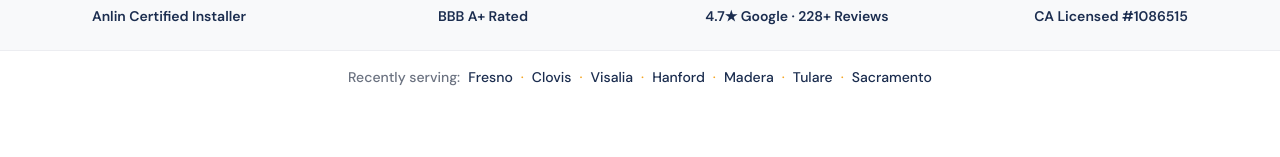
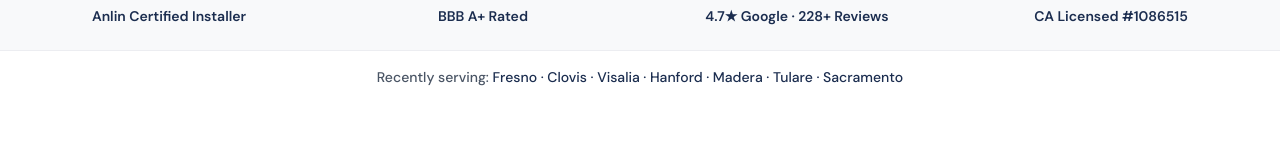
Before and after one commit to keihonsark/hec-website, a Next.js app: page /windows-offer in a window 1280 px wide. Shown: the part 1248-1405 px from the top of the page. Built offline with nearby package versions, Linux system fonts and the light colour scheme.

Commit message:
Fix hero left-edge gradient overlay and remove link styling from local proof cities

```diff
--- a/src/app/windows-offer/page.tsx
+++ b/src/app/windows-offer/page.tsx
@@ -264,6 +264,7 @@ export default function WindowsOfferPage() {
                 priority
                 sizes="100vw"
                 className="object-cover"
+                style={{ objectPosition: "70% center" }}
               />
             </div>
           </div>
@@ -320,8 +321,9 @@ export default function WindowsOfferPage() {
               priority
               sizes="45vw"
               className="object-cover"
+              style={{ objectPosition: "70% center" }}
             />
-            <div className="absolute inset-y-0 left-0 w-1/4 bg-gradient-to-r from-[#1B2D4F] to-transparent pointer-events-none z-10" />
+            <div className="absolute inset-y-0 left-0 w-1/3 bg-gradient-to-r from-[#1B2D4F] via-[#1B2D4F]/60 to-transparent pointer-events-none z-10" />
           </div>
         </div>
       </section>
@@ -386,21 +388,9 @@ export default function WindowsOfferPage() {
       {/* ═══ LOCAL FRESNO PROOF STRIP ═══ */}
       <section className="bg-white py-4">
         <div className="max-w-7xl mx-auto px-6">
-          <p className="text-navy font-medium text-sm text-center flex flex-wrap justify-center gap-x-2 gap-y-1">
-            <span className="text-gray-text">Recently serving:</span>
-            <span>Fresno</span>
-            <span className="text-orange">·</span>
-            <span>Clovis</span>
-            <span className="text-orange">·</span>
-            <span>Visalia</span>
-            <span className="text-orange">·</span>
-            <span>Hanford</span>
-            <span className="text-orange">·</span>
-            <span>Madera</span>
-            <span className="text-orange">·</span>
-            <span>Tulare</span>
-            <span className="text-orange">·</span>
-            <span>Sacramento</span>
+          <p className="text-sm text-center font-medium">
+            <span className="text-gray-600">Recently serving:</span>{" "}
+            <span className="text-[#1B2D4F]">Fresno · Clovis · Visalia · Hanford · Madera · Tulare · Sacramento</span>
           </p>
         </div>
       </section>
```
